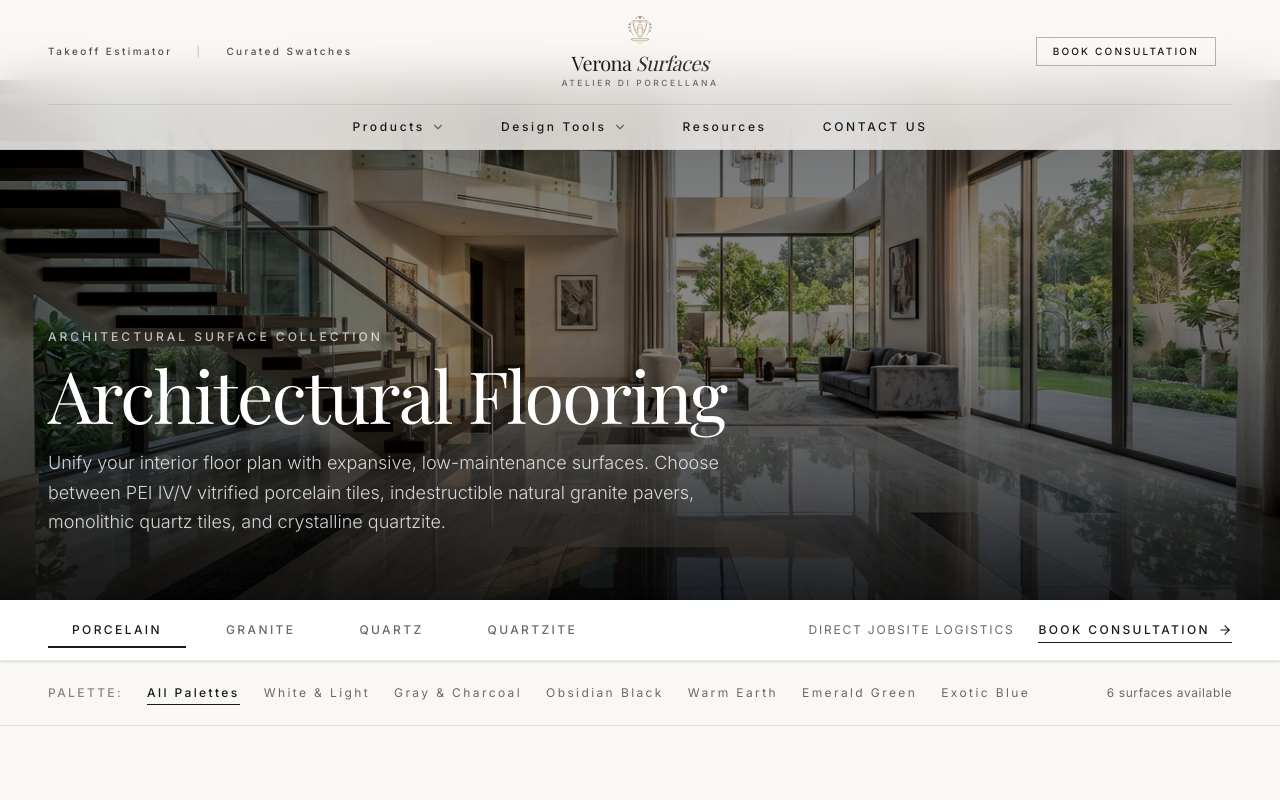
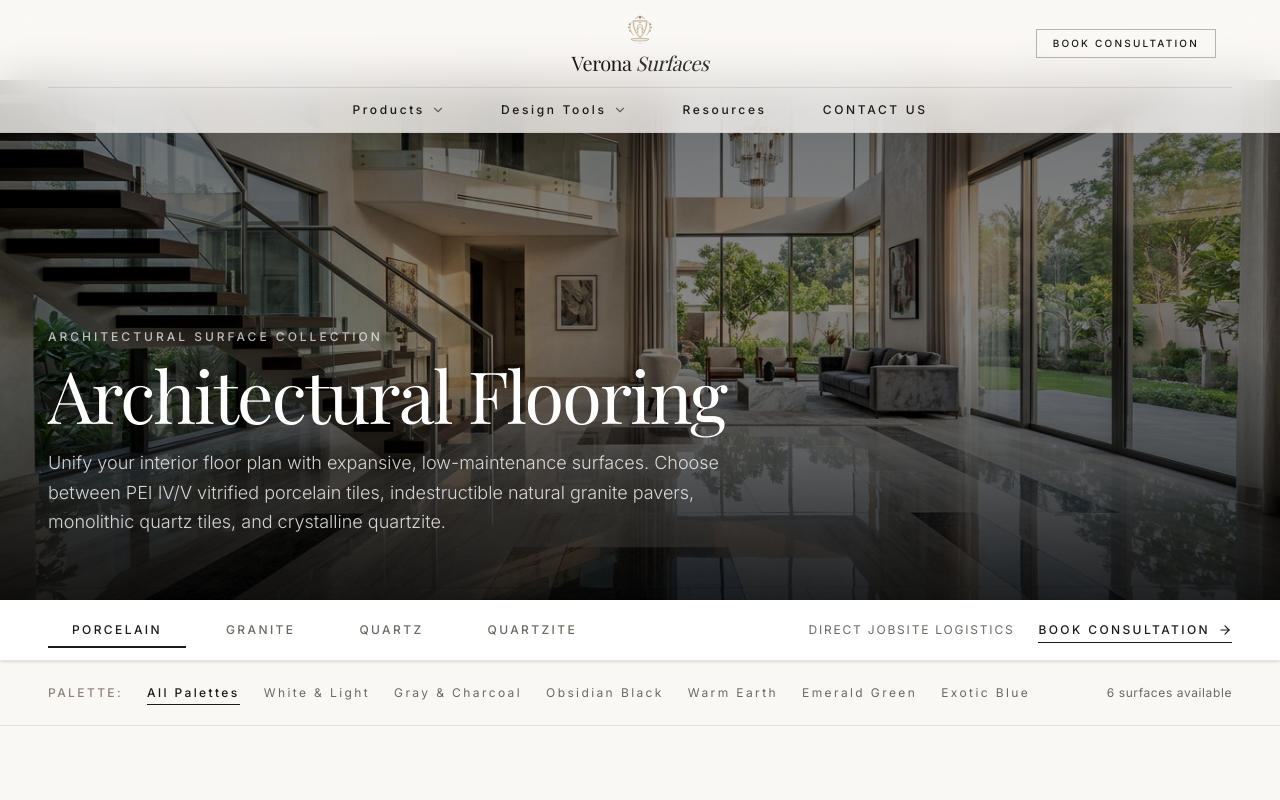
Before and after one commit to Karandeep-Singh-Talwar/countertopwebsite, a Next.js app: page /flooring in a window 1280 px wide. Shown: the top 800 px of the page. Built offline with nearby package versions, Linux system fonts and the light colour scheme; a web font is replaced by a local one.

Commit message:
fix(nav): purge dropdown subtexts, remove Atelier di Porcellana subtitle, and remove top utility strip

```diff
--- a/src/components/in-common-nav.tsx
+++ b/src/components/in-common-nav.tsx
@@ -112,32 +112,12 @@ export function InCommonNav({
       }`}
     >
       <div ref={navRef} className="max-w-[1680px] mx-auto px-6 md:px-12">
-        {/* Tier 1: Petersham-style Brand Crest & Top Utility Strip */}
+        {/* Tier 1: Petersham-style Brand Crest */}
         <div className="grid grid-cols-2 md:grid-cols-3 items-center py-2.5 sm:py-3 transition-all duration-300">
-          {/* Left Utility: Takeoff Estimator & Swatches Shortcuts */}
-          <div className="hidden md:flex items-center space-x-6 text-[10px] uppercase tracking-[0.24em] font-sans font-medium text-current/75">
-            <button
-              onClick={() => {
-                if (onOpenEstimator) {
-                  onOpenEstimator();
-                } else {
-                  onOpenQuoteModal({ material: 'Porcelain Surface Package' });
-                }
-              }}
-              className="hover:opacity-100 hover:text-amber-800 transition-colors cursor-pointer"
-            >
-              Takeoff Estimator
-            </button>
-            <span className="opacity-30">|</span>
-            <button
-              onClick={() => onOpenBookCall({ service: 'Curated Swatches' })}
-              className="hover:opacity-100 hover:text-amber-800 transition-colors cursor-pointer"
-            >
-              Curated Swatches
-            </button>
-          </div>
+          {/* Left: Spacer to ensure absolute center alignment */}
+          <div className="hidden md:block" />
 
-          {/* Center: Heritage Architectural Crest & Wordmark (Always with Atelier di Porcellana) */}
+          {/* Center: Heritage Architectural Crest & Wordmark (Without Subtitle) */}
           <div className="col-span-1 md:col-span-1 flex justify-start md:justify-center">
             <Link
               href="/"
@@ -147,7 +127,7 @@ export function InCommonNav({
                 size={isScrolled ? 32 : 38}
                 textColor={showDarkText ? '#1A1A1A' : '#FAF8F5'}
                 crestColor={showDarkText ? '#8C6D46' : '#E6C687'}
-                showSubtitle={true}
+                showSubtitle={false}
                 className="transition-all duration-300"
               />
             </Link>
@@ -191,7 +171,7 @@ export function InCommonNav({
 
         {/* Tier 2: Centered Heritage Navigation Bar */}
         <nav className="hidden md:flex items-center justify-center space-x-10 lg:space-x-14 py-2 text-xs tracking-[0.22em] font-sans font-medium uppercase relative">
-          {/* 1. Products Dropdown Trigger & Compact Floating Menu */}
+          {/* 1. Products Dropdown Trigger & Clean Floating Menu */}
           <div
             className="relative"
             onMouseEnter={() => handleMouseEnter('products')}
@@ -214,7 +194,7 @@ export function InCommonNav({
               />
             </button>
 
-            {/* Compact Floating Menu: Products */}
+            {/* Minimalist Floating Menu: Products */}
             <AnimatePresence>
               {activeDropdown === 'products' && (
                 <motion.div
@@ -222,10 +202,10 @@ export function InCommonNav({
                   animate={{ opacity: 1, y: 0, scale: 1 }}
                   exit={{ opacity: 0, y: 4, scale: 0.98 }}
                   transition={{ duration: 0.16, ease: [0.16, 1, 0.3, 1] }}
-                  className="absolute top-full left-1/2 -translate-x-1/2 pt-2 z-50 min-w-[300px] select-none"
+                  className="absolute top-full left-1/2 -translate-x-1/2 pt-2 z-50 min-w-[270px] select-none"
                 >
                   <div className="bg-[#FAF8F5]/96 backdrop-blur-2xl border border-[#1A1A1A]/10 shadow-[0_16px_40px_rgba(26,23,20,0.12)] p-2 text-[#1A1A1A]">
-                    <div className="p-2 divide-y divide-[#1A1A1A]/8">
+                    <div className="p-1 divide-y divide-[#1A1A1A]/8">
                       {/* 1. Countertops */}
                       <Link
                         href="/countertops"
@@ -237,9 +217,6 @@ export function InCommonNav({
                             Countertops &amp; Islands
                           </span>
                           <ArrowRight className="w-3.5 h-3.5 opacity-40 group-hover:opacity-100 group-hover:translate-x-0.5 transition-all text-amber-800" />
-                        </div>
-                        <div className="text-[9.5px] font-mono tracking-widest uppercase text-[#736E68] mt-0.5">
-                          9mm · 12mm · 20mm Solid Mass
                         </div>
                       </Link>
 
@@ -255,9 +232,6 @@ export function InCommonNav({
                           </span>
                           <ArrowRight className="w-3.5 h-3.5 opacity-40 group-hover:opacity-100 group-hover:translate-x-0.5 transition-all text-amber-800" />
                         </div>
-                        <div className="text-[9.5px] font-mono tracking-widest uppercase text-[#736E68] mt-0.5">
-                          6mm · 9mm Calibrated
-                        </div>
                       </Link>
 
                       {/* 3. Flooring */}
@@ -272,9 +246,6 @@ export function InCommonNav({
                           </span>
                           <ArrowRight className="w-3.5 h-3.5 opacity-40 group-hover:opacity-100 group-hover:translate-x-0.5 transition-all text-amber-800" />
                         </div>
-                        <div className="text-[9.5px] font-mono tracking-widest uppercase text-[#736E68] mt-0.5">
-                          9mm · 20mm Paver Profile
-                        </div>
                       </Link>
                     </div>
                   </div>
@@ -283,7 +254,7 @@ export function InCommonNav({
             </AnimatePresence>
           </div>
 
-          {/* 2. Design Tools Dropdown Trigger & Compact Floating Menu */}
+          {/* 2. Design Tools Dropdown Trigger & Clean Floating Menu */}
           <div
             className="relative"
             onMouseEnter={() => handleMouseEnter('design-tools')}
@@ -306,7 +277,7 @@ export function InCommonNav({
               />
             </button>
 
-            {/* Compact Floating Menu: Design Tools */}
+            {/* Minimalist Floating Menu: Design Tools */}
             <AnimatePresence>
               {activeDropdown === 'design-tools' && (
                 <motion.div
@@ -314,10 +285,10 @@ export function InCommonNav({
                   animate={{ opacity: 1, y: 0, scale: 1 }}
                   exit={{ opacity: 0, y: 4, scale: 0.98 }}
                   transition={{ duration: 0.16, ease: [0.16, 1, 0.3, 1] }}
-                  className="absolute top-full left-1/2 -translate-x-1/2 pt-2 z-50 min-w-[300px] select-none"
+                  className="absolute top-full left-1/2 -translate-x-1/2 pt-2 z-50 min-w-[270px] select-none"
                 >
                   <div className="bg-[#FAF8F5]/96 backdrop-blur-2xl border border-[#1A1A1A]/10 shadow-[0_16px_40px_rgba(26,23,20,0.12)] p-2 text-[#1A1A1A]">
-                    <div className="p-2 divide-y divide-[#1A1A1A]/8">
+                    <div className="p-1 divide-y divide-[#1A1A1A]/8">
                       {/* Tool 1: Estimator */}
                       <button
                         onClick={() => {
@@ -336,9 +307,6 @@ export function InCommonNav({
                           </span>
                           <ArrowRight className="w-3.5 h-3.5 opacity-40 group-hover:opacity-100 group-hover:translate-x-0.5 transition-all text-amber-800" />
                         </div>
-                        <div className="text-[9.5px] font-mono tracking-widest uppercase text-[#736E68] mt-0.5">
-                          Instant Square-Foot Takeoff
-                        </div>
                       </button>
 
                       {/* Tool 2: Visualizer (WIP Trigger) */}
@@ -354,9 +322,6 @@ export function InCommonNav({
                             Room Visualizer 3D
                           </span>
                           <span className="text-[9px] font-mono uppercase tracking-wider text-amber-800 font-medium">Preview</span>
-                        </div>
-                        <div className="text-[9.5px] font-mono tracking-widest uppercase text-[#736E68] mt-0.5">
-                          Perspective Studio · In Calibration
                         </div>
                       </button>
                     </div>
```
